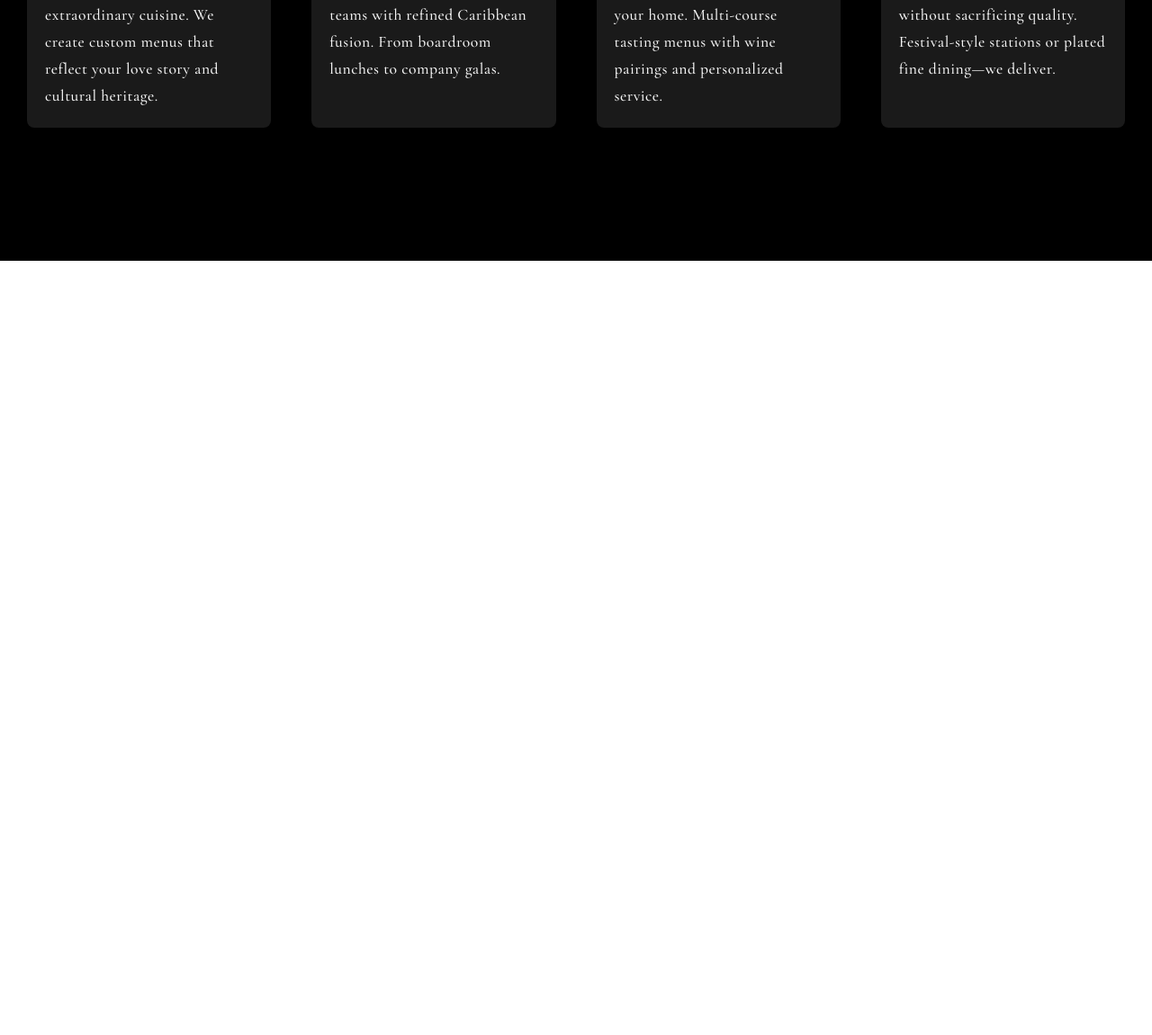
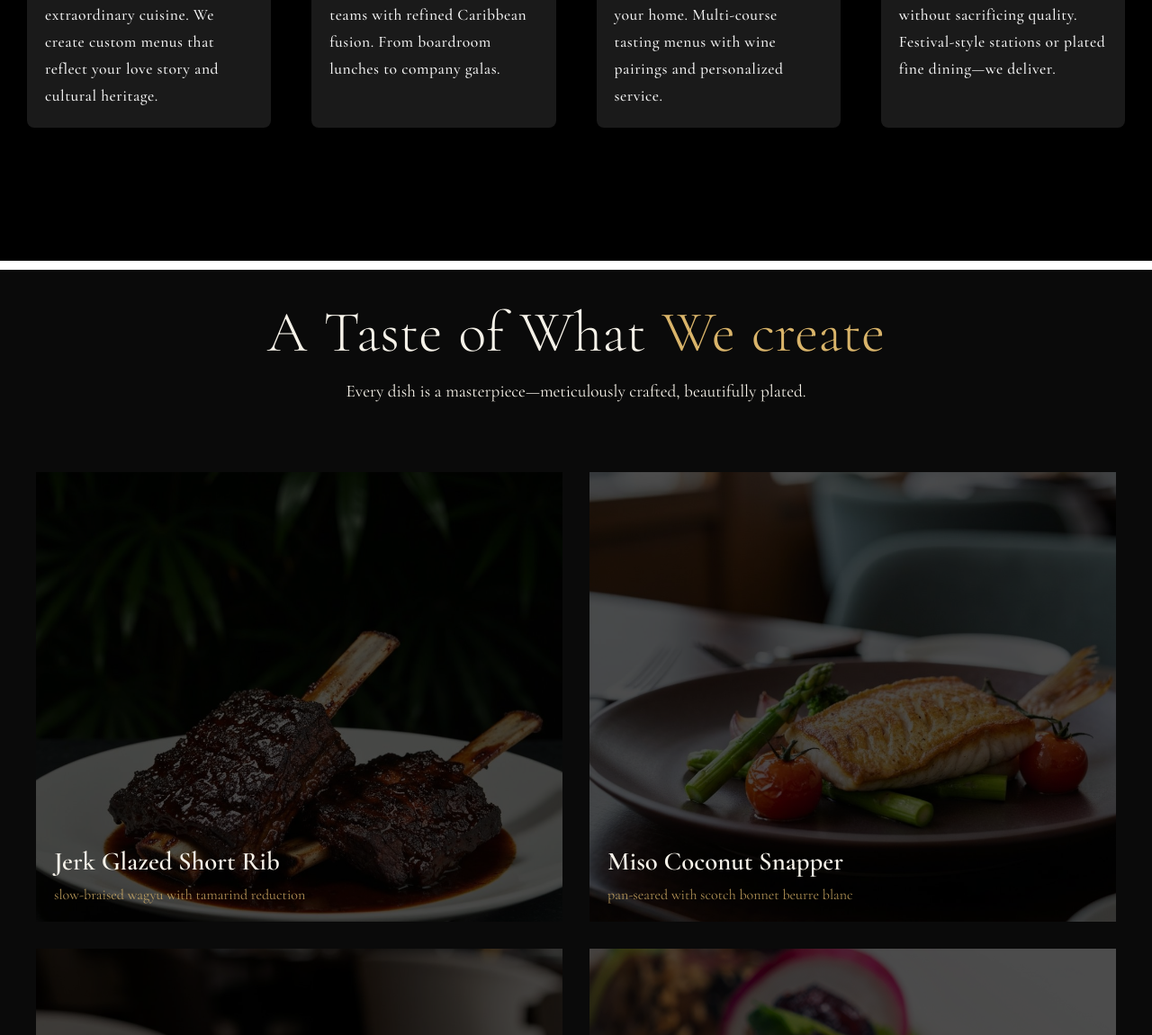
Before and after one commit to BradTsague/brothers-catering, a plain HTML site: page index.html in a window 1280 px wide. Shown: the part 2871-4022 px from the top of the page at 90% size. Before the commit the page ends 3171 px from the top, so only its background shows below. Drawn offline with nearby package versions, Linux system fonts and the light colour scheme.

Commit message:
section meal

```diff
--- a/css/section/cuisine.css
+++ b/css/section/cuisine.css
@@ -1,6 +1,6 @@
 .cuisine {
     background-color:  #0a0a0a;
-    color: white;
+    color: #f6f2e9;
 }
 .cuisine-content {
     padding: 60px 20px;
--- /dev/null
+++ b/css/section/meal.css
@@ -0,0 +1,88 @@
+.meal {
+    background-color: #0a0a0a;
+    color: #f6f2e9;
+    font-family: Cormorant Garamond, serif;
+}
+.meal-header {
+    text-align: center;
+    padding: 60px 20px;
+    font-family: Cormorant Garamond, serif;
+}
+.meal-header h2 {
+    font-size: 4rem;
+    font-weight: 100;
+    line-height: 20px;
+    margin-bottom: 40px;
+    color: #f6f2e9;
+    word-spacing: 3px;
+}
+.meal-header span {
+    color: #d9b46a;
+}
+.meal-header p {
+    font-size: 1.2rem;
+    font-weight: 400;
+    margin: 15px 0;
+    color: #f6f2e9;
+    line-height: 30px;
+}
+.meal-gallery {
+    display: grid;
+    grid-template-columns: 1fr 1fr ;
+    gap: 30px;
+    margin: 0 40px;
+    padding-bottom: 10%;
+}
+.meal-item img {
+    width: 100%;
+    height: 500px;
+    object-fit: cover;
+    display: block;
+    transform: scale(1);
+    filter: brightness(0.3);
+    transition: transform 0.5s ease, filter 0.5s ease;
+
+}
+.meal-item {
+    overflow: hidden;
+    position: relative;
+}
+.meal-item:hover img {
+    transform: scale(1.05);
+    filter: brightness(0.7);
+}
+.card-content {
+    position: absolute;
+    bottom: 20px;
+    left: 20px;
+    color: #f6f2e9;
+    z-index: 2;
+}
+.card-content h3 {
+    font-size: 1.8rem;
+    margin: 0 0 10px 0;
+}
+.card-content p {
+    font-size: 1rem;
+    opacity: 0.8;
+    color: #d9b46a;
+}
+@media (max-width: 650px) {
+    .meal-gallery {
+        display: block;
+
+    }
+    .meal-header h2 {
+    font-size: 1.5rem;
+    font-weight: 300;
+    line-height: 10px;
+    margin-top: 10%;
+    margin-bottom: 30px;
+    color: #f6f2e9;
+    }
+    .meal-item  {
+        margin-bottom: 20px;
+        border-radius: 8px;
+
+    }
+}
--- a/css/section/services.css
+++ b/css/section/services.css
@@ -1,6 +1,6 @@
 .services {
     background-color: black;
-    color: white;
+    color: #f6f2e9;
 }
 .header-services {
    font-family: cormorant garamond, serif;
--- a/index.html
+++ b/index.html
@@ -7,6 +7,7 @@
     <link rel="stylesheet" href="css/section/text.css" />
     <link rel="stylesheet" href="css/section/cuisine.css" />
     <link rel="stylesheet" href="css/section/services.css" />
+    <link rel="stylesheet" href="css/section/meal.css" />
     <link
       href="https://fonts.googleapis.com/css2?family=Cormorant+Garamond:wght@300;400;500;600&display=swap"
       rel="stylesheet"
@@ -24,7 +25,7 @@
           <ul>
             <li><a href="#text">About </a></li>
             <li><a href="#cuisine">Cuisine</a></li>
-            <li><a href="#">services</a></li>
+            <li><a href="#services">services</a></li>
             <li><a href="#">Contact</a></li>
           </ul>
         </nav>
@@ -132,7 +133,7 @@
       </div>
     </section>
 
-    <section class="services">
+    <section class="services" id="services">
         <div class="header-services">
             <h2>Catering for <span> Every Occasion</span></h2>
             <p>Whether intimate or grand, we bring world-class flavor to your event.</p>
@@ -165,6 +166,46 @@
 
     </section>
 
+    <section class="meal">
+        <div class="meal-header">
+            <h2>A Taste of What <span> We create</span></h2>
+            <p>Every dish is a masterpiece—meticulously crafted,
+            beautifully plated.</p>
+        </div>
+        <div class="meal-gallery">
+            <div class="meal-item">
+                <img src="/pictures/pic5.jpg" alt="food">
+                <div class="card-content">
+                    <h3> Jerk Glazed Short Rib</h3>
+                    <p>slow-braised wagyu with tamarind reduction</p>
+                </div>
+            </div>
+            <div class="meal-item">
+                <img src="/pictures/pic6.jpg" alt="food">
+                <div class="card-content">
+                    <h3>Miso Coconut Snapper</h3>
+                    <p>pan-seared with scotch bonnet beurre blanc</p>
+                </div>
+            </div>
+            <div class="meal-item">
+                <img src="/pictures/pic7.jpg" alt="food">
+                <div class="card-content">
+                    <h3>Plantain Mille-Feuille</h3>
+                    <p>caramelized layers with rum anglaise</p>
+                </div>
+            </div>
+            <div class="meal-item">
+                <img src="/pictures/pic4.jpg" alt="food">
+                <div class="card-content">
+                    <h3>Sesame-Crusted Tuna</h3>
+                    <p>garnishes such as sliced radishes,
+                        dried fruit (likely cranberries or cherries),
+                        and a mint sprig. </p>
+                </div>
+            </div>
+        </div>
+    </section>
+
     <script src="/js/script.js"></script>
   </body>
 </html>
```
Also changed, not shown: pictures/pic5.jpg (added), pictures/pic6.jpg (added), pictures/pic7.jpg (added).
